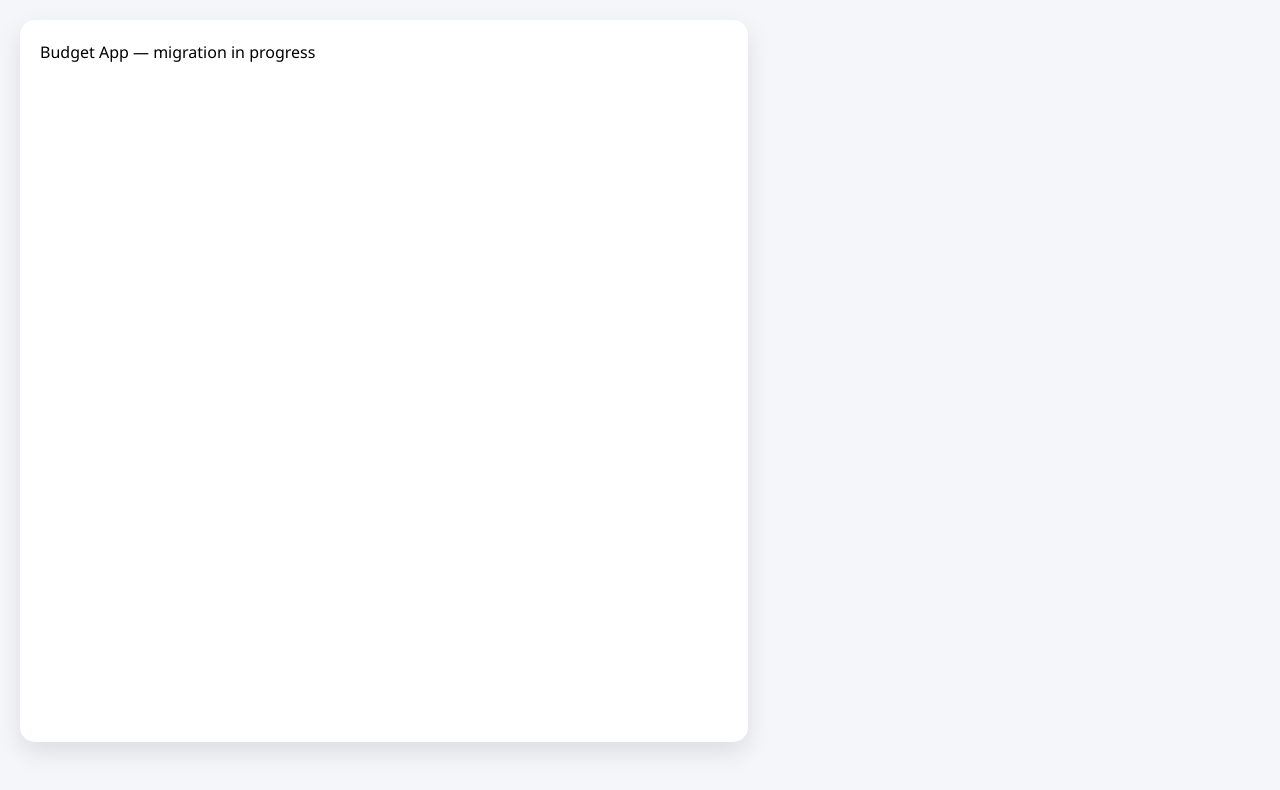
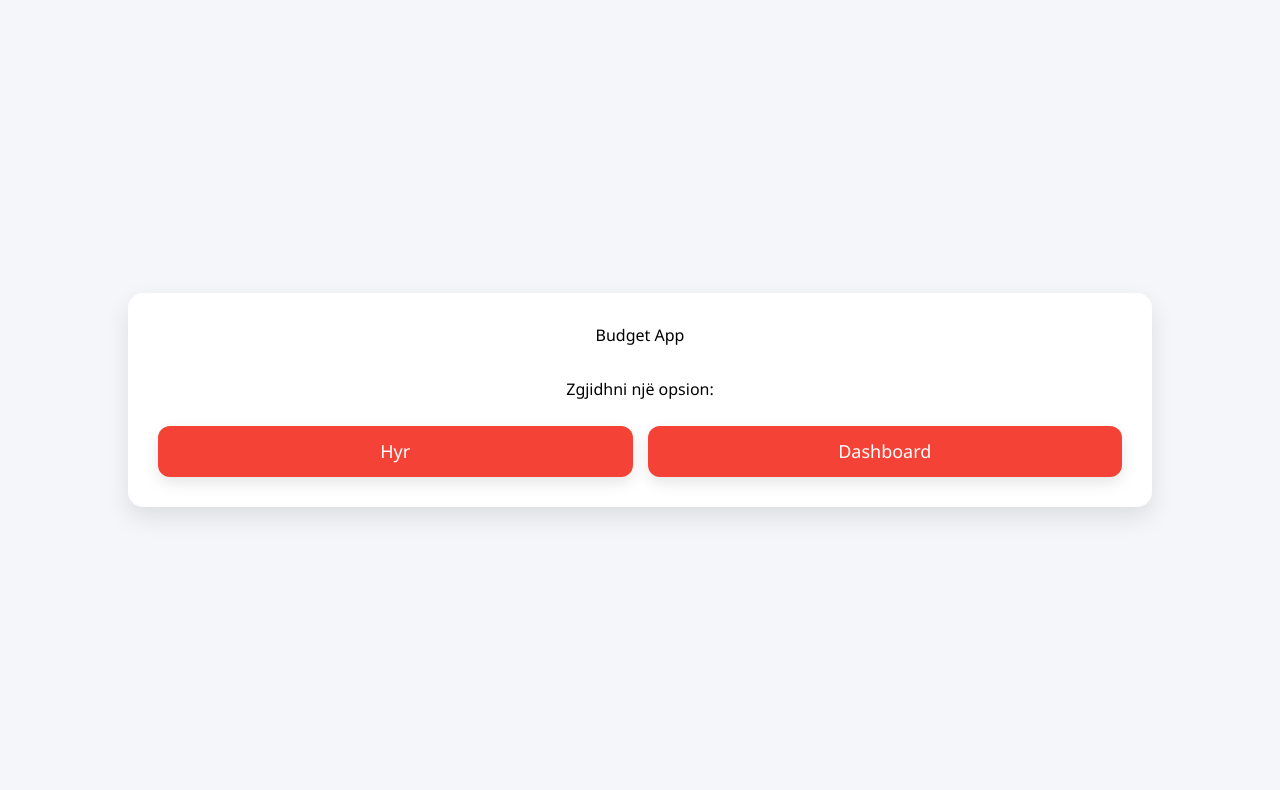
Before and after one commit to bleronisenii/UEB, a Next.js app in the folder web/: page / in a window 1280 px wide. Shown: the top 790 px of the page. Built offline with nearby package versions, Linux system fonts and the light colour scheme; no server answers.

Commit message:
fix(web): home page landing with login and dashboard entry
Made-with: Cursor

```diff
--- a/web/app/globals.css
+++ b/web/app/globals.css
@@ -345,3 +345,8 @@ td.client {
 .login-page #left-container {
   width: 100%;
 }
+
+.home-intro {
+  text-align: center;
+  margin: 0 0 1.25rem 0;
+}
--- a/web/app/page.tsx
+++ b/web/app/page.tsx
@@ -1,9 +1,24 @@
+"use client";
+
+import { useRouter } from "next/navigation";
+
 export default function Home() {
+  const router = useRouter();
+
   return (
-    <div id="container">
-      <div id="right-container">
-        <div id="dashboard">
-          <p>Budget App — migration in progress</p>
+    <div className="login-page" id="container">
+      <div id="left-container">
+        <div className="card">
+          <h1>Budget App</h1>
+          <p className="home-intro">Zgjidhni një opsion:</p>
+          <div id="buttons">
+            <button type="button" onClick={() => router.push("/login")}>
+              Hyr
+            </button>
+            <button type="button" onClick={() => router.push("/dashboard")}>
+              Dashboard
+            </button>
+          </div>
         </div>
       </div>
     </div>
```
